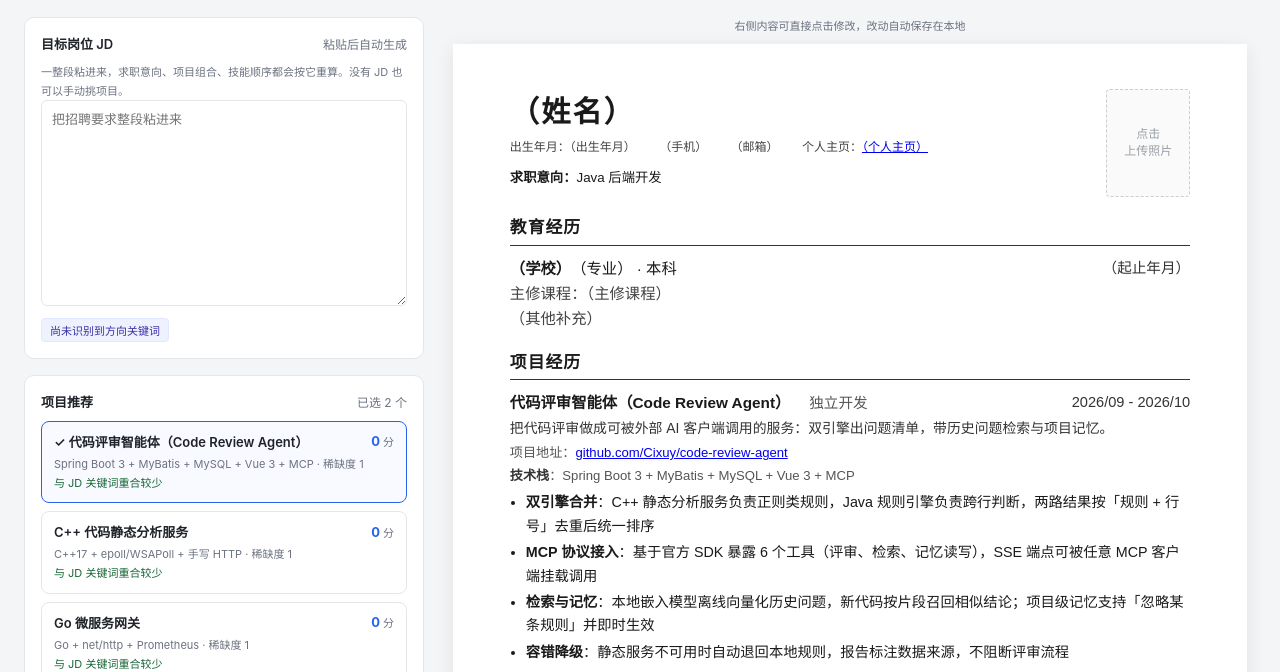
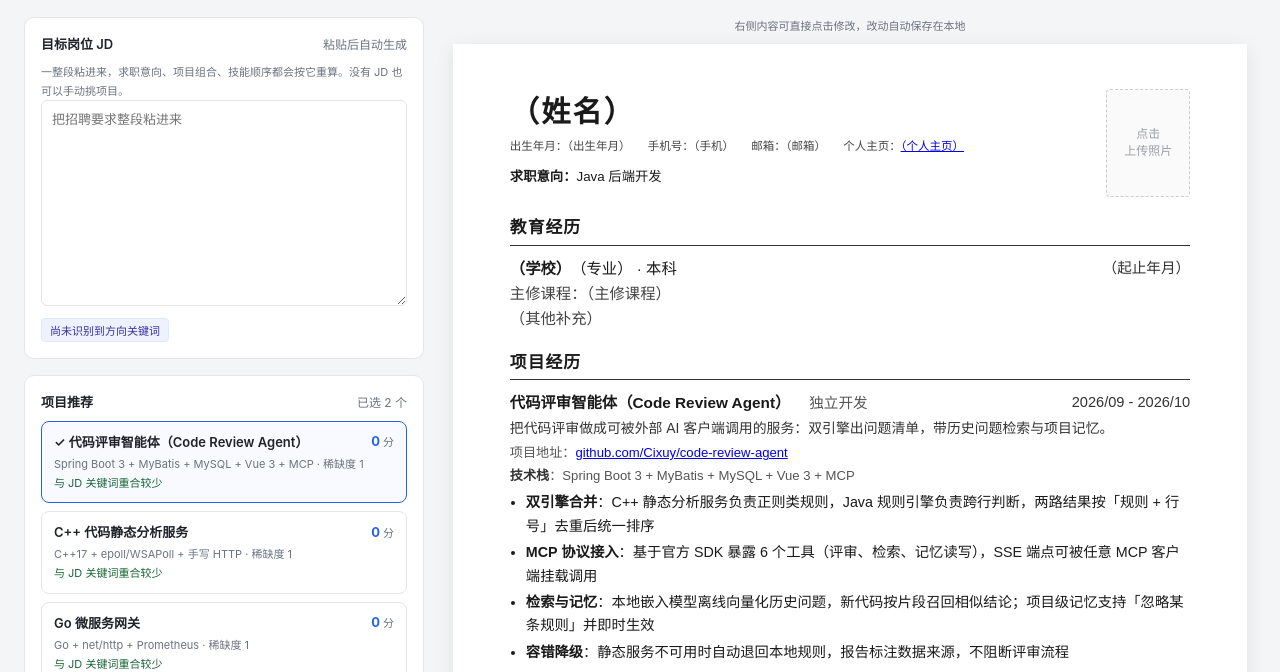
Before and after one commit to Cixuy/resume-tool, a plain HTML site: page index.html in a window 1280 px wide. Shown: the part 63-735 px from the top of the page. Drawn offline with Linux system fonts and the light colour scheme.

Commit message:
联系方式补字段标签

```diff
--- a/index.html
+++ b/index.html
@@ -84,8 +84,8 @@
   /* 字号全部用 em，跟着 --fs 一起缩放，这样“铺满页面”时是整体放大而不是只拉间距 */
   /* 抬头区固定字号：名字和联系方式不跟着正文一起放大，否则联系方式会被挤到第二行 */
   .paper h1 { font-size: 29.33px; margin: 0 0 calc(2px * var(--fill)); letter-spacing: 2px; }
-  .contact { font-size: 12px; color: #444; }
-  .contact span { margin-right: 10px; }
+  .contact { font-size: 11.5px; color: #444; }
+  .contact span { margin-right: 7px; }
   .intent { font-size: 13.33px; margin-top: calc(6px * var(--fill)); }
   .sec { margin-top: calc(10px * var(--fill)); }
   .sec-title { font-size: 1.095em; font-weight: 700; letter-spacing: 1px;
@@ -708,8 +708,8 @@ function renderPaper() {
       <h1>${ce("name", PROFILE.name)}</h1>
       <div class="contact">
         <span>出生年月：${ce("birth", PROFILE.birth)}</span>
-        <span>${ce("phone", PROFILE.phone)}</span>
-        <span>${ce("mail", PROFILE.mail)}</span>
+        <span>手机号：${ce("phone", PROFILE.phone)}</span>
+        <span>邮箱：${ce("mail", PROFILE.mail)}</span>
         <span>个人主页：<a href="https://${PROFILE.home}" target="_blank">${ce("home", PROFILE.home)}</a></span>
       </div>
       <div class="intent"><b>求职意向：</b>${ce("intent", PROFILE.intent)}</div>
@@ -1078,8 +1078,8 @@ function exportWord() {
     @page { size: A4; margin: 1.4cm 1.6cm; }
     body { font-family: "Microsoft YaHei"; font-size: ${fs(10.5)}; line-height: 1.5; color: #1a1a1a; }
     h1 { font-size: ${fs(22)}; margin: 0 0 ${gap(2)}; letter-spacing: 2pt; }
-    .contact { font-size: ${fs(9)}; color: #444; }
-    .contact span { margin-right: 12pt; }
+    .contact { font-size: ${fs(8.6)}; color: #444; }
+    .contact span { margin-right: 5.5pt; }
     .intent { font-size: ${fs(10)}; margin-top: ${gap(6)}; }
     .sec { margin-top: ${gap(10)}; }
     .sec-title { font-size: ${fs(11.5)}; font-weight: bold; border-bottom: 1px solid #333;
```
